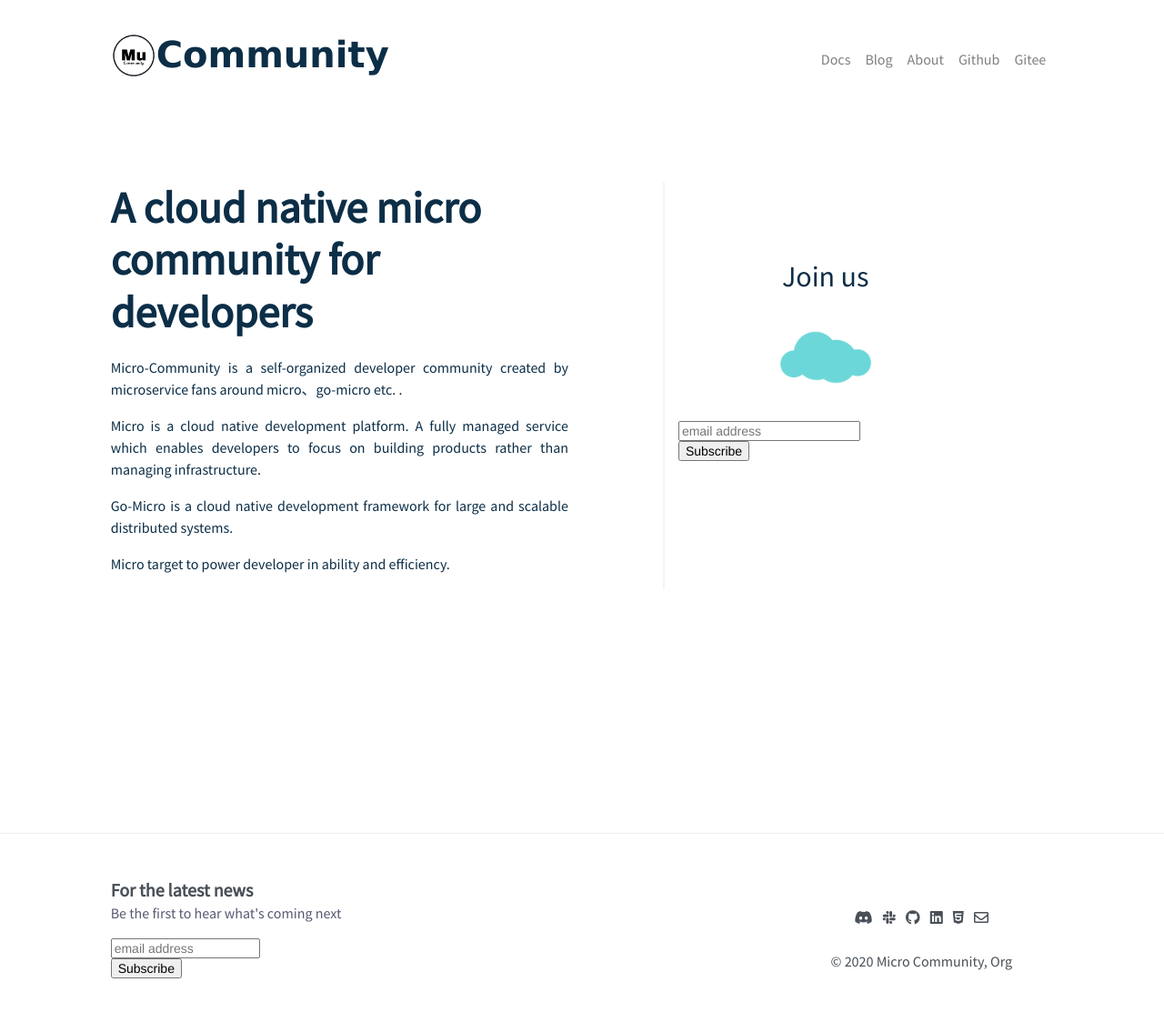
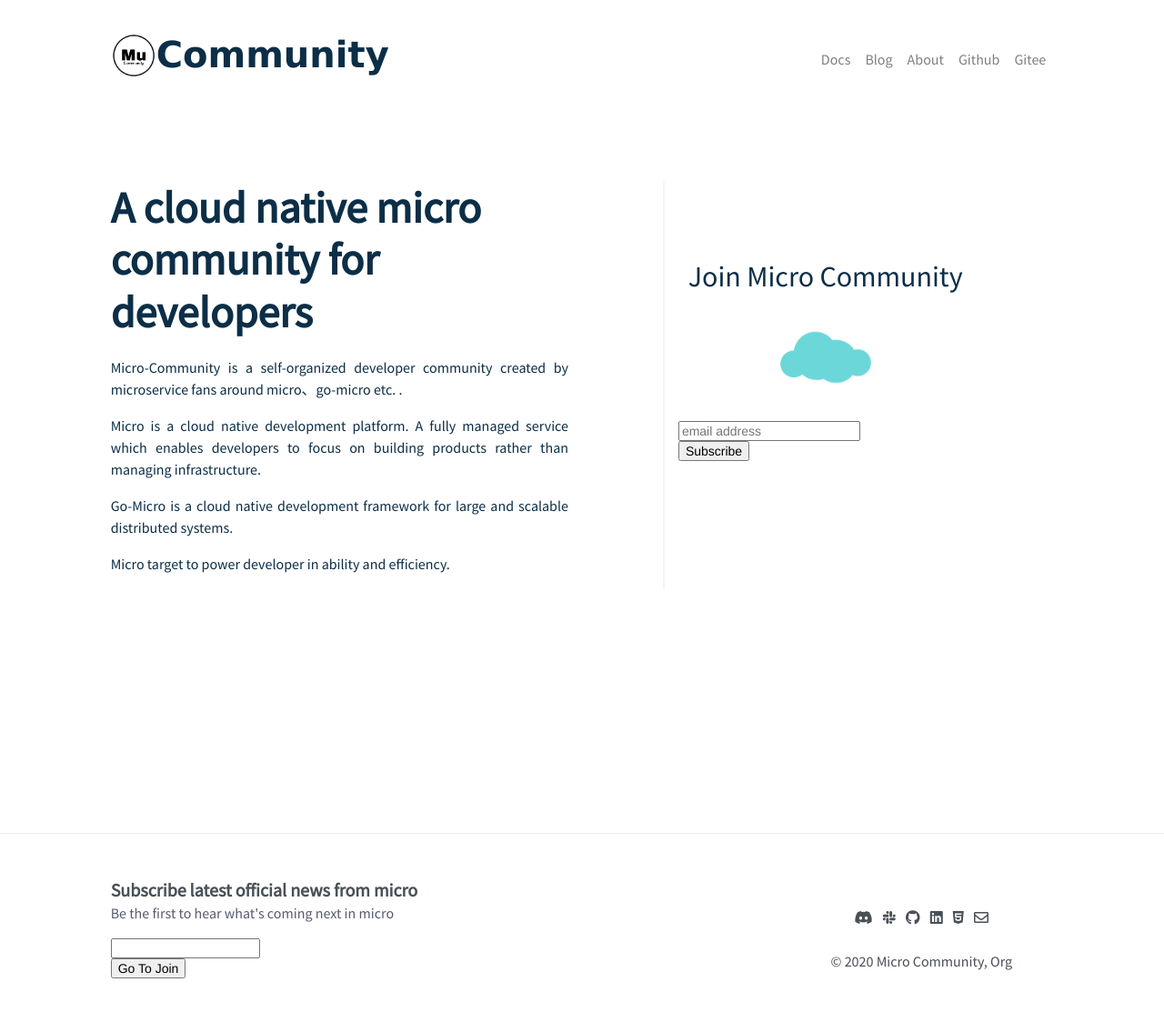
Before and after one commit to micro-community/go-micro-v2-doc, a Jekyll site: the page index.html, which Jekyll copies as it is, in a window 1280 px wide. Shown: the whole page at 91% size. Built offline with Jekyll 4.4.1, drawn with Linux system fonts in a browser that asks for light colours; nearby versions of some CDN libraries; comment, search, counter and statistics services are not loaded.

Commit message:
change input box to label

```diff
--- a/index.html
+++ b/index.html
@@ -74,7 +74,7 @@
 			<p>Micro target to power developer in ability and efficiency.</p>
 		</div>
 		<div class="col-md-4 offset-md-1" style="border-left: 2px solid #f5f5f5;">
-			<h2 class="center" style="margin-top: 85px;">Join us</h2>
+			<h2 class="center" style="margin-top: 85px;">Join Micro Community</h2>
 			<p>
 			<div style="text-align: center; margin: 20px;"><img src="/images/c.png" style="width: 100px;" /></div>
 			<style type="text/css">
@@ -100,18 +100,24 @@
 	<div class="footer">
 	    <div class="row" id="newsletter" style="margin: 0;">
 		<div class="col-md-7 offset-md-1">
-			<span class="h5"><b>For the latest news</b></span>
-			<p style="color: #565b73;">Be the first to hear what's coming next</p>
+			<span class="h5"><b>Subscribe latest official news from micro </b></span>
+			<p style="color: #565b73;">Be the first to hear what's coming next in micro</p>
 			<!-- Begin MailChimp Signup Form -->
 			<div id="mc_embed_signup">
-			<form action="https://micro.us18.list-manage.com/subscribe/post?u=fba1e1a1b23409d771c5653cd&amp;id=647d0b5377" method="post" id="mc-embedded-subscribe-form" name="mc-embedded-subscribe-form" class="validate" target="_blank" novalidate style="padding: 0;">
+			<!-- <form action="https://micro.us18.list-manage.com/subscribe/post?u=fba1e1a1b23409d771c5653cd&amp;id=647d0b5377" method="post" id="mc-embedded-subscribe-form" name="mc-embedded-subscribe-form" class="validate" target="_blank" novalidate style="padding: 0;"> -->
 			    <div id="mc_embed_signup_scroll" style="text-align: left;">
-				<input type="email" value="" name="EMAIL" class="email" id="mce-EMAIL" placeholder="email address" required>
+				<a href="https://github.com/micro-community/how-to-join">
+					<input type="text" value="" name="easy to join" class="email" id="mce-EMAIL">
+				</a>
 			    <!-- real people should not fill this in and expect good things - do not remove this or risk form bot signups-->
 			    <div style="position: absolute; left: -5000px;" aria-hidden="true"><input type="text" name="b_fba1e1a1b23409d771c5653cd_647d0b5377" tabindex="-1" value=""></div>
-			    <div class="clear"><input type="submit" value="Subscribe" name="subscribe" id="mc-embedded-subscribe" class="button"></div>
+			    <div class="clear">
+					<a href="https://github.com/micro-community/how-to-join"></a>
+					   <input type="submit" value="Go To Join"" name="subscribe" id="mc-embedded-subscribe" class="button">
+				    </a>
+				</div>
 			    </div>
-			</form>
+			<!-- </form> -->
 			</div>
 
 			<!--End mc_embed_signup-->
```
